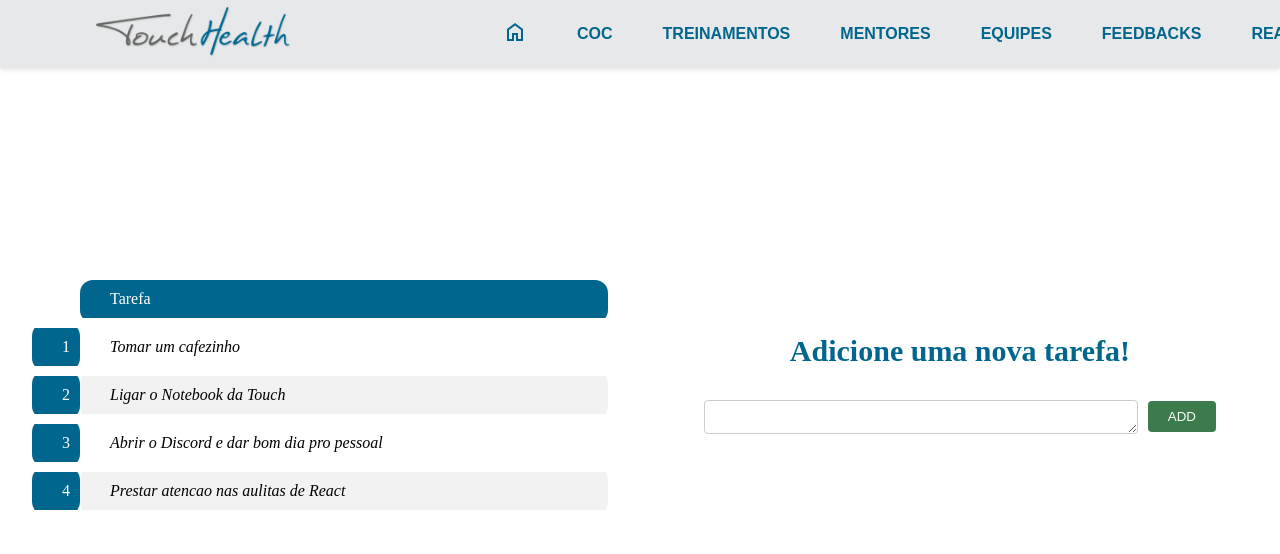
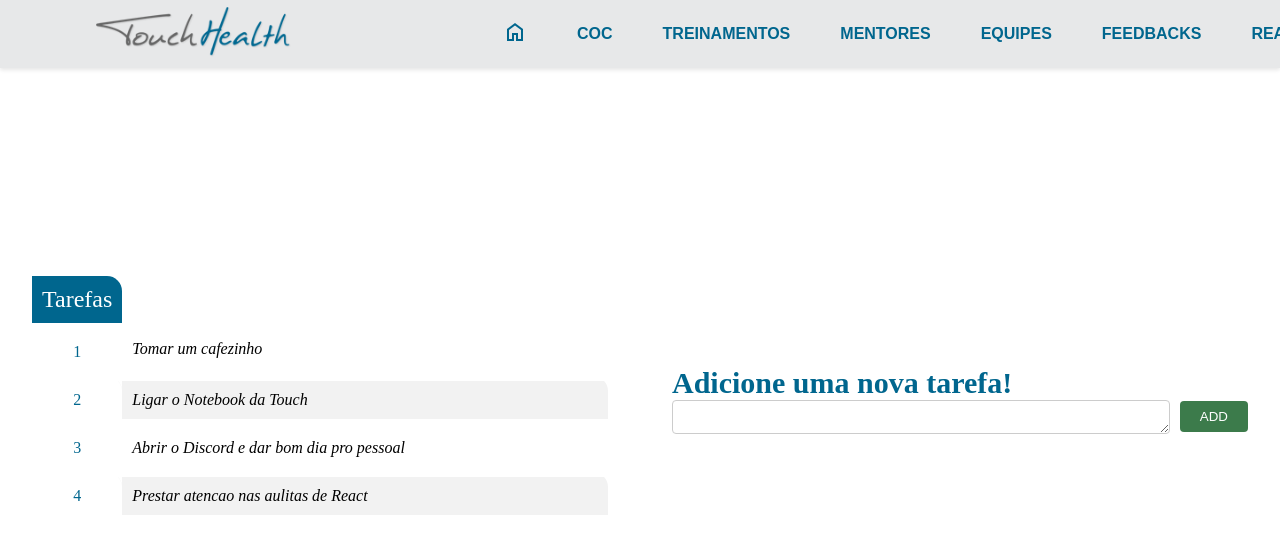
Before and after one commit to danielbarcheta/TouchReact, a React (Create React App) app: page / in a window 1280 px wide. Shown: the top 554 px of the page. Built offline with nearby package versions, Linux system fonts and the light colour scheme.

Commit message:
Ajustes no CSS

```diff
--- a/src/components/FormNovaTarefa.css
+++ b/src/components/FormNovaTarefa.css
@@ -6,11 +6,11 @@
 .form {
   display: flex;
   align-items: center;
-  margin: 2em;
   position: relative;
 }
 
 h2 {
+  text-align: left;
   font-size: 30px;
   font-family: 'Indie Flower', cursive;
   color:#00668e;
--- a/src/components/FormNovaTarefa.js
+++ b/src/components/FormNovaTarefa.js
@@ -23,6 +23,12 @@ const submitTarefa = () => {
     }
 }
 
+const handleKeyDown = (event) => {
+    if (event.keyCode === 13) {
+      submitTarefa();
+    }
+  }
+
     return (
         <div className='Formulario'>
             <h2>Adicione uma nova tarefa!</h2>
@@ -33,7 +39,8 @@ const submitTarefa = () => {
                         ows={3}
                         required
                         value={descricao}
-                        onChange={mudaDescricao}>
+                        onChange={mudaDescricao}
+                        onKeyDown={handleKeyDown}>
                     </textarea>
                     <button type='button' className="btn btn-primario" onClick={submitTarefa}>ADD</button>
                 </div>
--- a/src/components/Navbar.css
+++ b/src/components/Navbar.css
@@ -6,7 +6,7 @@
 }
 
 .navbar {
-        width: 100%;
+    width: 100%;
     background-color: #e5e6e7ea;
     color: #fff;
     box-shadow: 0 2px 4px rgba(0, 0, 0, 0.1); /* Adiciona sombra à navbar */
--- a/src/components/TabelaToDo.css
+++ b/src/components/TabelaToDo.css
@@ -6,10 +6,9 @@ table {
 
   th, td {
     padding: 10px;
-    padding-left: 30px;
     text-align: left;
     border-bottom: 10px solid #ffffff;
-    border-radius:13px;
+    border-top-right-radius:15px;
   }
 
   td {
@@ -19,13 +18,14 @@ table {
 
 
   th {
-    background-color: #00668e;
-    color: white;
+    color: #00668e;
+    font-size: 1em;
+    text-align: center;
+    background-color: white;
   }
 
-
-  .cabecalho {
-    background-color: #ffffff;
-    color: #00668e;
-    text-align: center;
-  }
+.cabecalho2{
+  background-color: #00668e;
+  color: white;
+  font-size: 1.5em;
+}
--- a/src/components/TabelaToDo.js
+++ b/src/components/TabelaToDo.js
@@ -11,8 +11,7 @@ function TabelaToDo(props) {
         <table>
             <thead>
                 <tr>
-                    <th class="cabecalho"></th>
-                    <th>Tarefa</th>
+                    <th class="cabecalho2">Tarefas</th>
                 </tr>
             </thead>
             <tbody>
```
